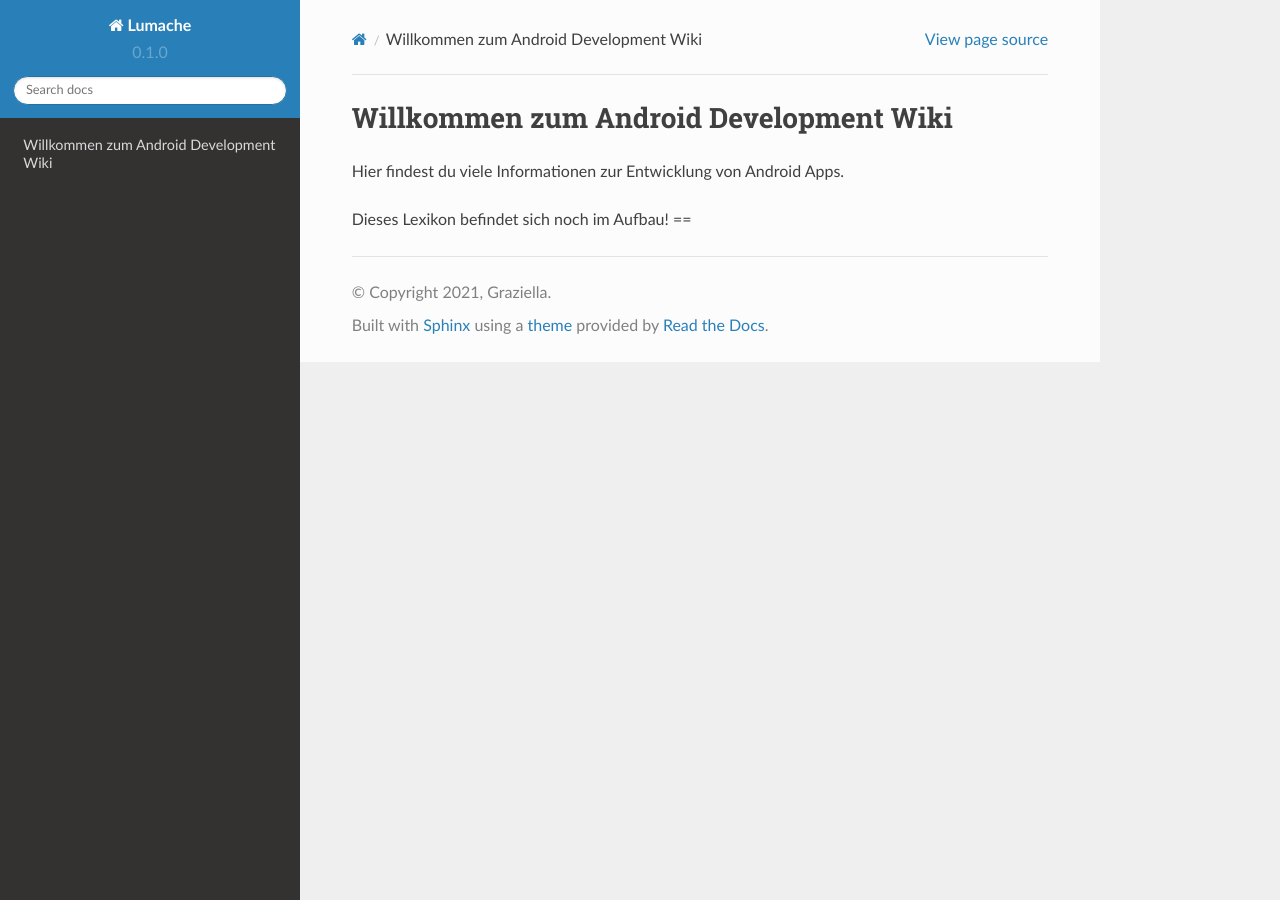
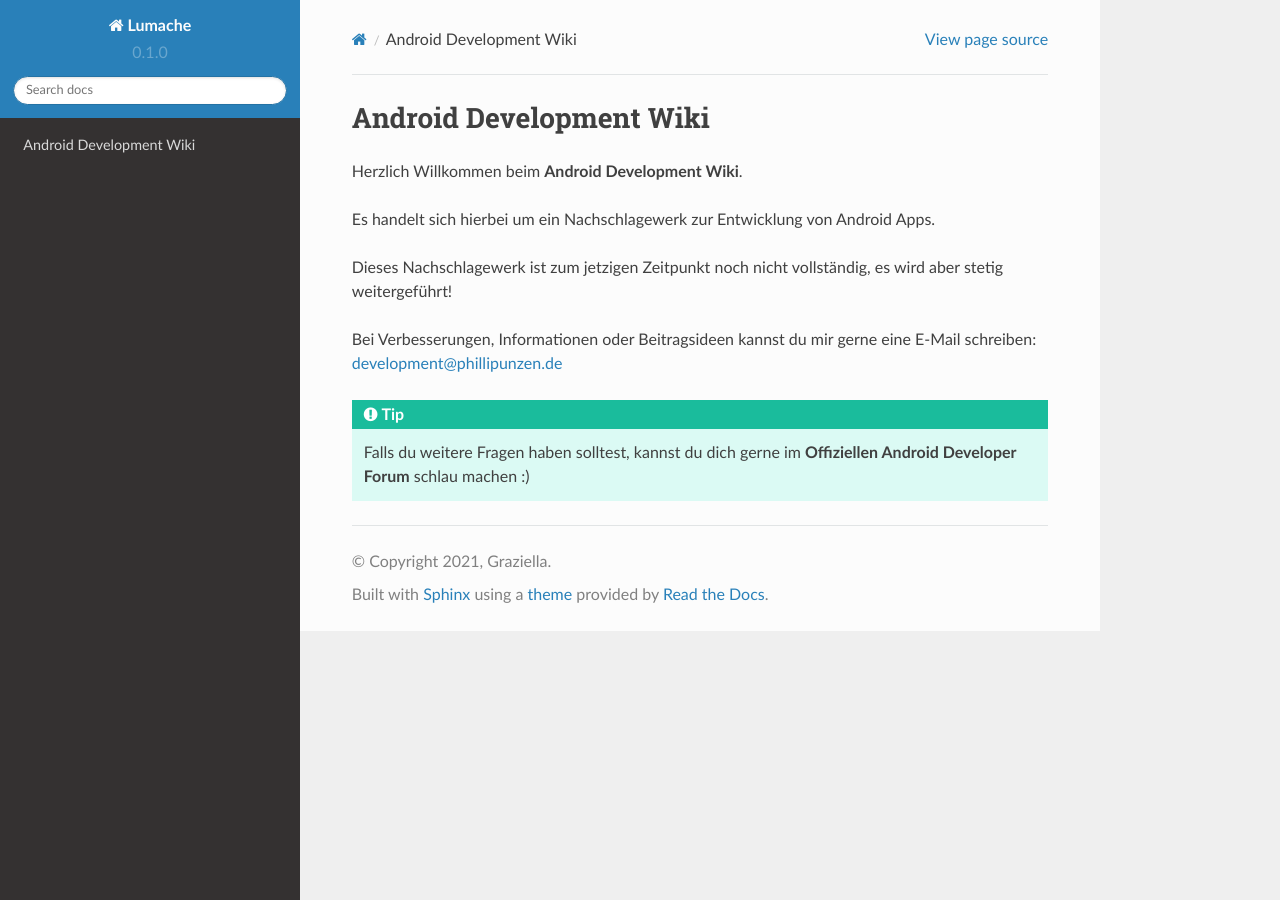
Before and after one commit to phillipunzen/android-wiki, a Sphinx documentation site: the page built from docs/source/index.rst, in a window 1280 px wide. Built offline with Sphinx 7.4.7 and the Read the Docs theme 2.0.0, drawn with Linux system fonts in a browser that asks for light colours.

Commit message:
Update index.rst

```diff
--- a/docs/source/index.rst
+++ b/docs/source/index.rst
@@ -1,7 +1,13 @@
-Willkommen zum Android Development Wiki
+Android Development Wiki
 ============================================
 
-Hier findest du viele Informationen zur Entwicklung von Android Apps.
+Herzlich Willkommen beim **Android Development Wiki**.
 
-Dieses Lexikon befindet sich noch im Aufbau!
-==
+Es handelt sich hierbei um ein Nachschlagewerk zur Entwicklung von Android Apps.
+
+Dieses Nachschlagewerk ist zum jetzigen Zeitpunkt noch nicht vollständig, es wird aber stetig weitergeführt!
+
+Bei Verbesserungen, Informationen oder Beitragsideen kannst du mir gerne eine E-Mail schreiben: development@phillipunzen.de
+
+.. tip::
+    Falls du weitere Fragen haben solltest, kannst du dich gerne im **Offiziellen Android Developer Forum** schlau machen :)
```
